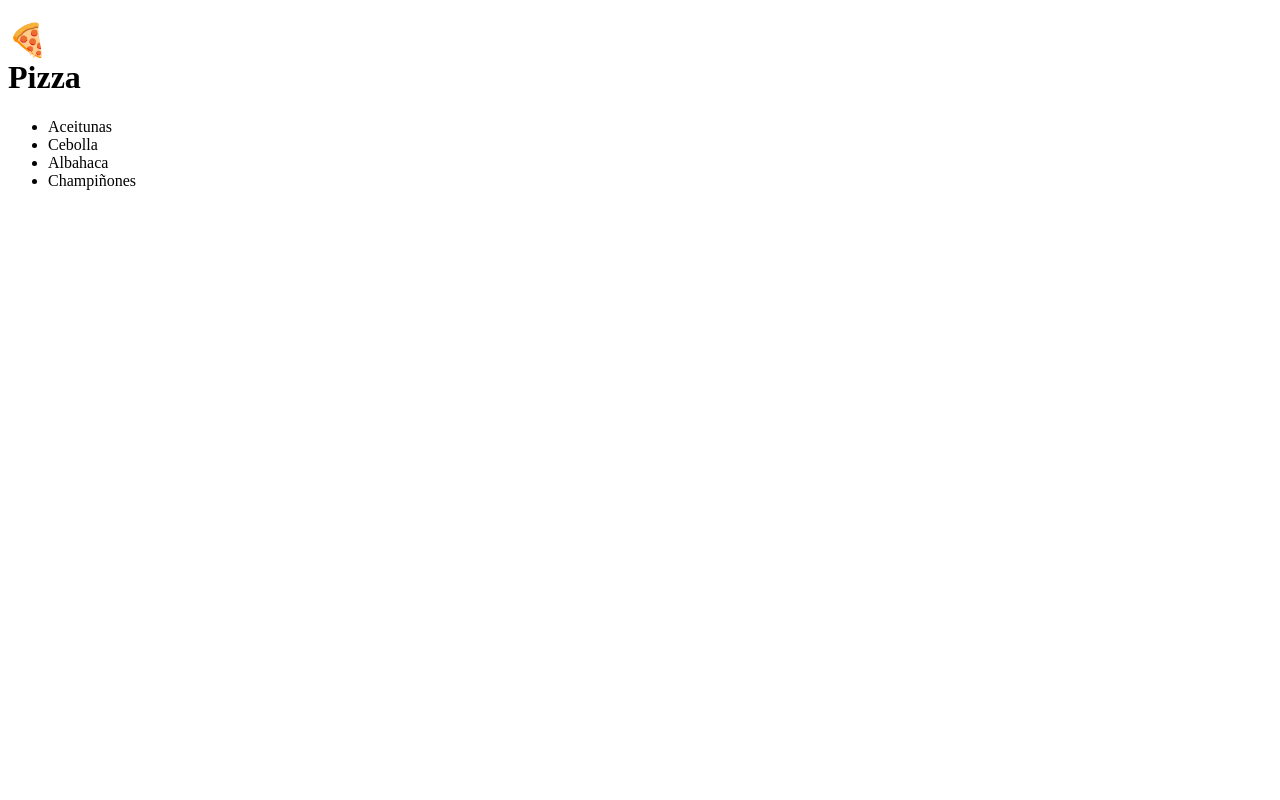
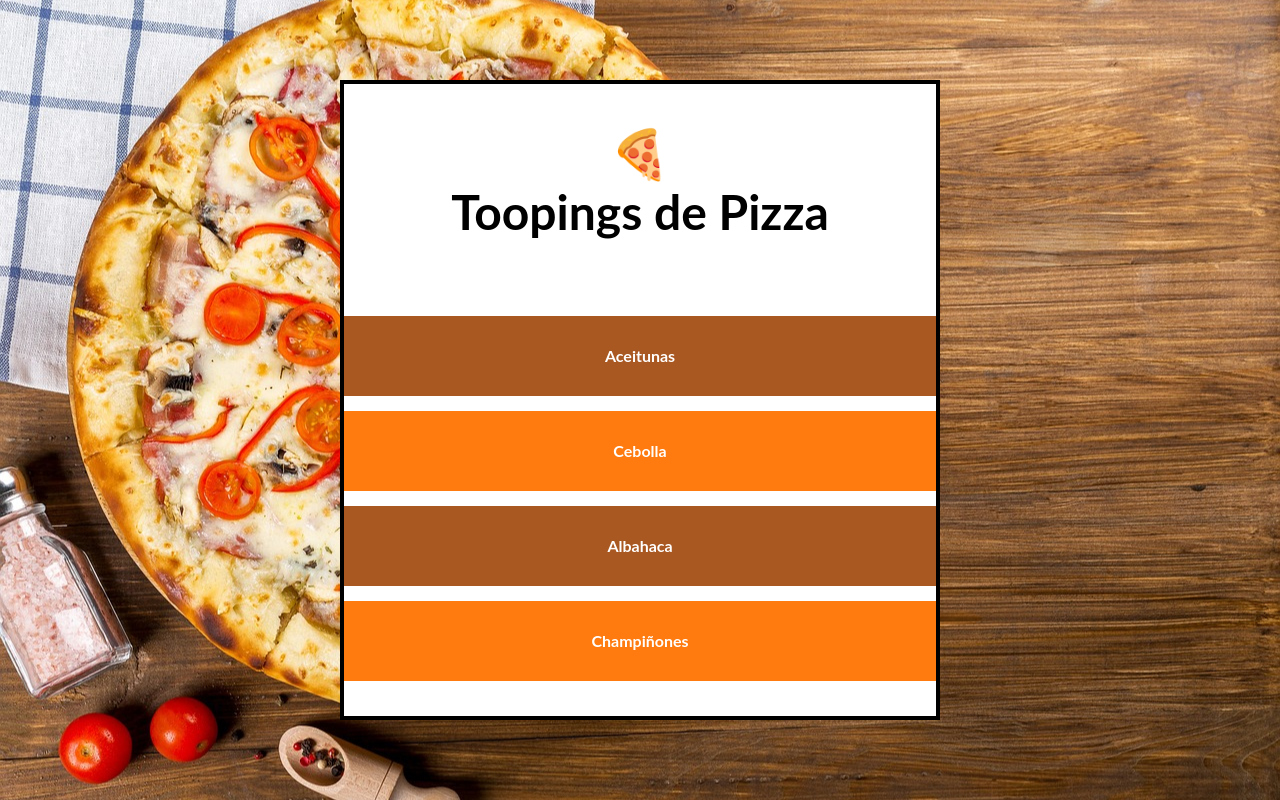
Before and after one commit to jhonnyduarte/dom-curso, a website: page src/index.html in a window 1280 px wide. Drawn offline with Linux system fonts and the light colour scheme.

Commit message:
maquetando el proyecto con html y css

```diff
--- a/src/assets/styles.css
+++ b/src/assets/styles.css
@@ -0,0 +1,61 @@
+/* Estilos generales */
+
+*{
+    margin: 0;
+    padding: 0;
+    box-sizing: border-box;
+    font-family: 'Lato', sans-serif;
+}
+
+body {
+    display: flex;
+    justify-content: center;
+    align-items: center;
+    height: 100vh;
+    text-align: center;
+    background: url(/src/imagenes/pizza.jpg) no-repeat center center/cover
+}
+
+/* Contenido */
+
+#container {
+    display: flex;
+    flex-wrap: wrap;
+    justify-content: center;
+    align-items: center;
+    min-height: 80vh;
+    width: 80vh;
+    max-width: 600px;
+    background-color: white;
+    border: 4px solid black;
+}
+
+h1{
+    font-size: 3rem;
+    width: 100%;
+    margin: 20px 10px;
+}
+
+ul {
+    width: 100%;
+    height: 100%;
+}
+
+.tooping {
+    font-weight: bold;
+    color: white;
+    display: flex;
+    flex-wrap: wrap;
+    justify-content: center;
+    align-items: center;
+    width: 100%;
+    height: 80px;
+    margin: 15px 0;
+}
+
+.fondo-marron {
+    background-color: #aa5822;
+}
+.fondo-naranja {
+    background-color: #ff7b0f;
+}
--- a/src/index.html
+++ b/src/index.html
@@ -10,14 +10,16 @@
     </head>
     <body>
         <div id="container">
-            <h1 id="titulo">🍕<br> Pizza</h1>
+            <h1 id="titulo">🍕<br>Toopings de Pizza</h1>
             <ul id="lista-toppings">
-                <li id="aceitunas">Aceitunas</li>
-                <li>Cebolla</li>
-                <li id="albahaca">Albahaca</li>
-                <li>Champiñones</li>
+                <li class="tooping fondo-marron" id="aceitunas">Aceitunas</li>
+                <li class="tooping fondo-naranja">Cebolla</li>
+                <li class="tooping fondo-marron" id="albahaca">Albahaca</li>
+                <li class="tooping fondo-naranja">Champiñones</li>
             </ul>
         </div>
 
+
+        <script src="/src/assets/main.js"></script>
     </body>
 </html>
```
